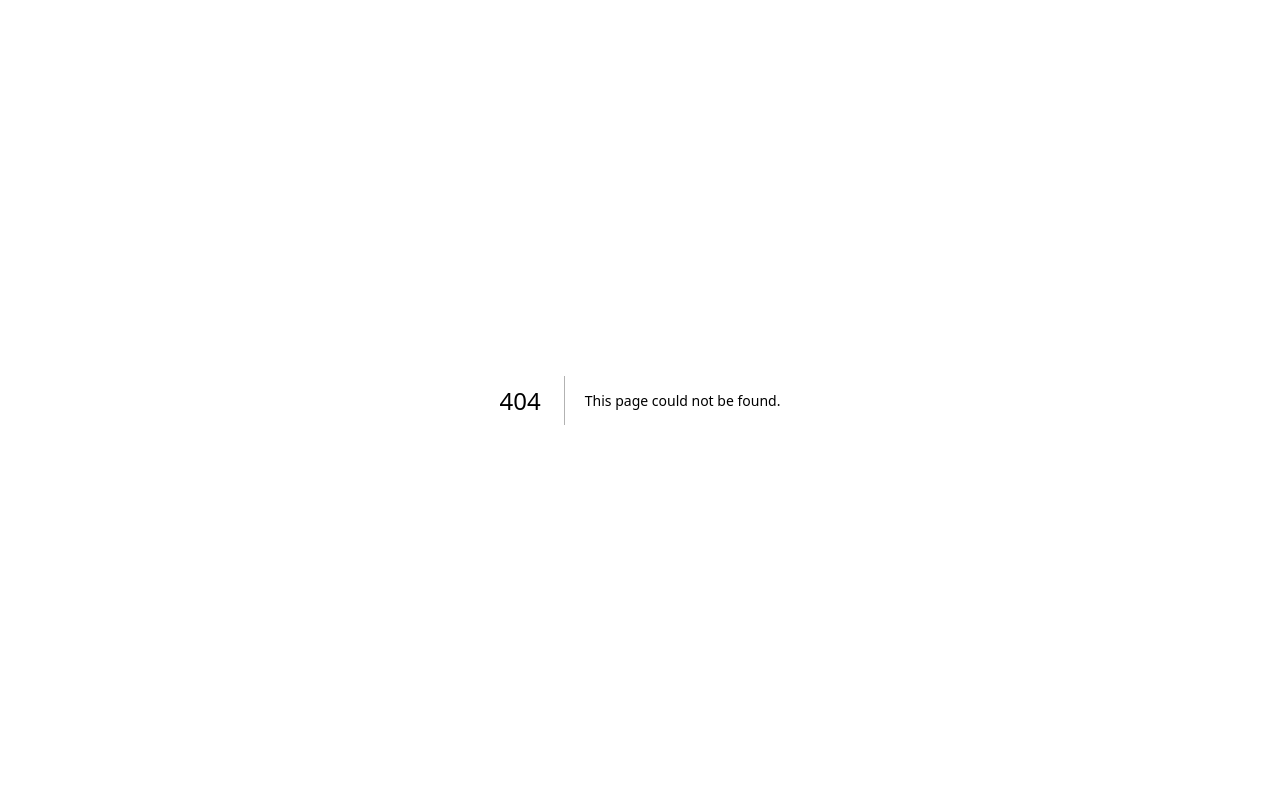
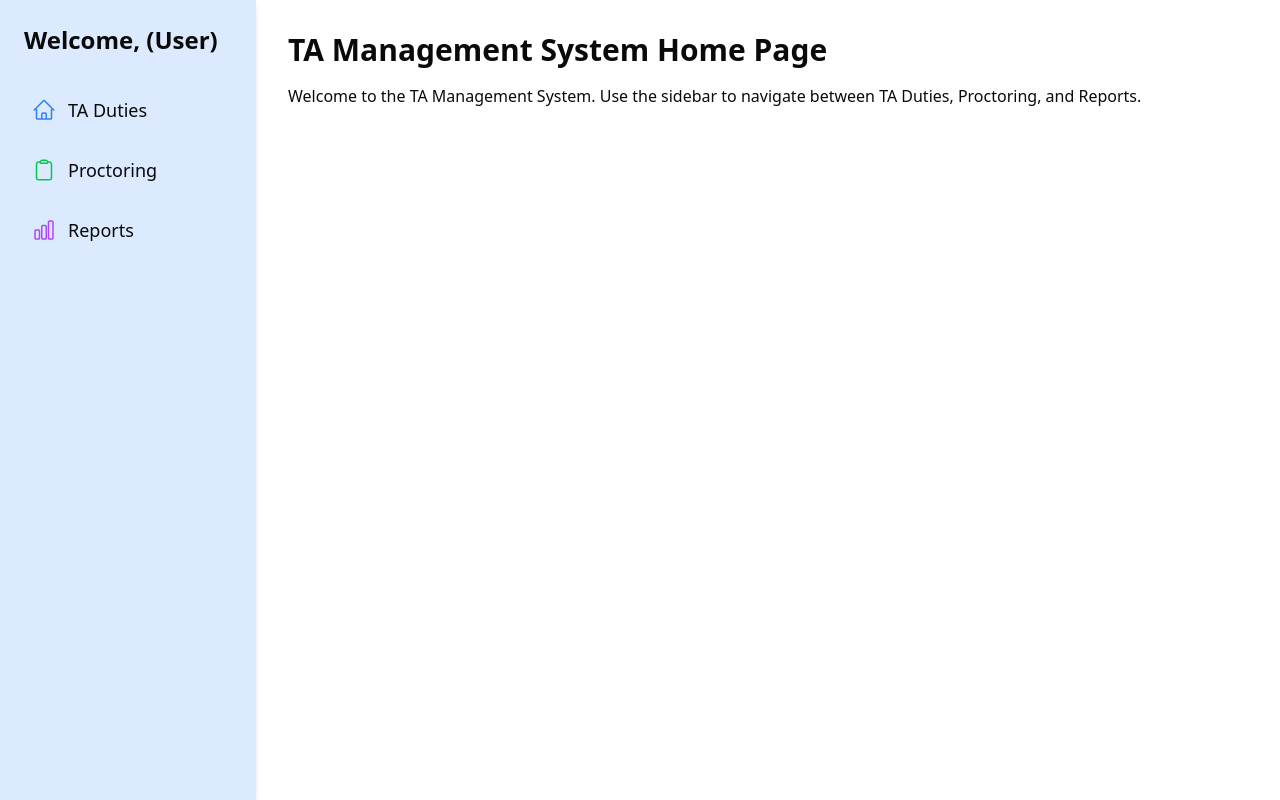
Before and after one commit to idilozis/TA-Management-System, a Next.js app in the folder ta-management-frontend/: page /home-page in a window 1280 px wide. Before the commit this address had no page. Built offline with nearby package versions, Linux system fonts and the light colour scheme.

Commit message:
added so basic, initial home-page and reports page

```diff
--- a/ta-management-frontend/package.json
+++ b/ta-management-frontend/package.json
@@ -9,6 +9,7 @@
     "lint": "next lint"
   },
   "dependencies": {
+    "@heroicons/react": "^2.2.0",
     "@heroui/react": "^2.7.4",
     "@heroui/system": "^2.4.11",
     "@heroui/theme": "^2.4.11",
--- a/ta-management-frontend/src/app/auth/forgot-password/page.tsx
+++ b/ta-management-frontend/src/app/auth/forgot-password/page.tsx
@@ -55,7 +55,7 @@ const ForgotPassword = () => {
   }
 
   return (
-    <div className="flex justify-center items-center min-h-screen">
+    <div className="flex justify-center items-center min-h-screen bg-blue-100">
       <Card className="w-full max-w-xl shadow-md p-6">
 
         <CardHeader>
--- a/ta-management-frontend/src/app/auth/login/page.tsx
+++ b/ta-management-frontend/src/app/auth/login/page.tsx
@@ -55,7 +55,7 @@ const Login = () => {
       })
       setMessage(response.data.message)
       // Redirect after login
-      setTimeout(() => router.push("/dashboard"), 1000)
+      setTimeout(() => router.push("/home-page"), 1000)
     }
     catch (error: unknown) {
       if (axios.isAxiosError(error)) {
--- /dev/null
+++ b/ta-management-frontend/src/app/home-page/page.tsx
@@ -0,0 +1,57 @@
+"use client";
+
+import React from "react";
+import Link from "next/link";
+import { HomeIcon, ClipboardIcon, ChartBarIcon } from "@heroicons/react/24/outline";
+
+// Sidebar component using Tailwind CSS utility classes
+const Sidebar = () => {
+  return (
+    <aside className="w-64 bg-blue-100 h-screen p-6 shadow-md">
+
+      <h2 className="text-2xl font-bold mb-8">Welcome, (User)</h2>
+      <nav className="flex flex-col space-y-4">
+        <Link
+          href="/ta-duties"
+          className="flex items-center p-2 rounded hover:bg-gray-200 transition-colors"
+        >
+          <HomeIcon className="h-6 w-6 text-blue-500" />
+          <span className="ml-3 text-lg">TA Duties</span>
+        </Link>
+        <Link
+          href="/proctoring"
+          className="flex items-center p-2 rounded hover:bg-gray-200 transition-colors"
+        >
+          <ClipboardIcon className="h-6 w-6 text-green-500" />
+          <span className="ml-3 text-lg">Proctoring</span>
+        </Link>
+        <Link
+          href="/reports"
+          className="flex items-center p-2 rounded hover:bg-gray-200 transition-colors"
+        >
+          <ChartBarIcon className="h-6 w-6 text-purple-500" />
+          <span className="ml-3 text-lg">Reports</span>
+        </Link>
+      </nav>
+    </aside>
+  );
+};
+
+const HomePage = () => {
+  return (
+    <div className="flex">
+      <Sidebar />
+      <main className="flex-1 p-8">
+        <h1 className="text-3xl font-bold mb-4">
+          TA Management System Home Page
+        </h1>
+        <p>
+          Welcome to the TA Management System. Use the sidebar to navigate
+          between TA Duties, Proctoring, and Reports.
+        </p>
+      </main>
+    </div>
+  );
+};
+
+export default HomePage;
--- a/ta-management-frontend/src/app/page.tsx
+++ b/ta-management-frontend/src/app/page.tsx
@@ -7,14 +7,14 @@ export default function TA_Management_System() {
     <div>
 
       {/* Hero UI Navbar with Tooltip on the Title */}
-      <Navbar className="px-6 py-4 bg-blue-900 text-white">
+      <Navbar className="px-6 py-4 bg-blue-900 text-gray-100">
         <Tooltip content="CS 319 Project - Team 7" showArrow>
           <h1 className="text-xl font-bold cursor-help">TA Management System</h1>
         </Tooltip>
       </Navbar>
 
       {/* Login Component */}
-      <div>
+      <div className="bg-blue-100">
         <Login />
       </div>
 
--- /dev/null
+++ b/ta-management-frontend/src/app/reports/page.tsx
@@ -0,0 +1,67 @@
+"use client";
+
+import React from "react";
+import { Card, CardContent, CardHeader, CardTitle } from "@/components/ui/card";
+import { ChartBarIcon, DocumentTextIcon } from "@heroicons/react/24/outline";
+
+const ReportsPage = () => {
+  const generateReport = async () => {
+    try {
+      // URL to match your Flask backend endpoint
+      const response = await fetch("http://localhost:5000/reports");
+      if (!response.ok) {
+        throw new Error("Failed to generate report");
+      }
+      const data = await response.json();
+      // Simply alert the message returned by the backend
+      alert(data.message);
+    } catch (error) {
+      console.error(error);
+      alert("Error generating report");
+    }
+  };
+
+  return (
+    <div className="container mx-auto p-4">
+      <h1 className="text-3xl font-bold mb-6">Reports</h1>
+      <div className="grid grid-cols-1 md:grid-cols-2 gap-6">
+
+        <Card>
+          <CardHeader className="flex items-center">
+            <ChartBarIcon className="h-10 w-10 text-indigo-500" />
+            <CardTitle className="ml-3">Workload Summary</CardTitle>
+          </CardHeader>
+          <CardContent>
+            <p className="text-sm text-center text-gray-600">
+              View total TA workload details by semester, course, and task type.
+            </p>
+          </CardContent>
+        </Card>
+
+        <Card>
+          <CardHeader className="flex items-center">
+            <DocumentTextIcon className="h-10 w-10 text-green-500" />
+            <CardTitle className="ml-3">Proctoring Details</CardTitle>
+          </CardHeader>
+          <CardContent>
+            <p className="text-sm text-center text-gray-600">
+              Explore detailed reports on exam proctor assignments and historical data.
+            </p>
+          </CardContent>
+        </Card>
+
+      </div>
+
+      <div className="mt-8">
+        <button
+            onClick={generateReport}
+            className="px-4 py-2 bg-blue-600 text-white rounded hover:bg-blue-700 transition">
+                Generate Report
+        </button>
+      </div>
+
+    </div>
+  );
+};
+
+export default ReportsPage;
```
Also changed, not shown: 1 other file (tests, documents, lock files or other folders).
